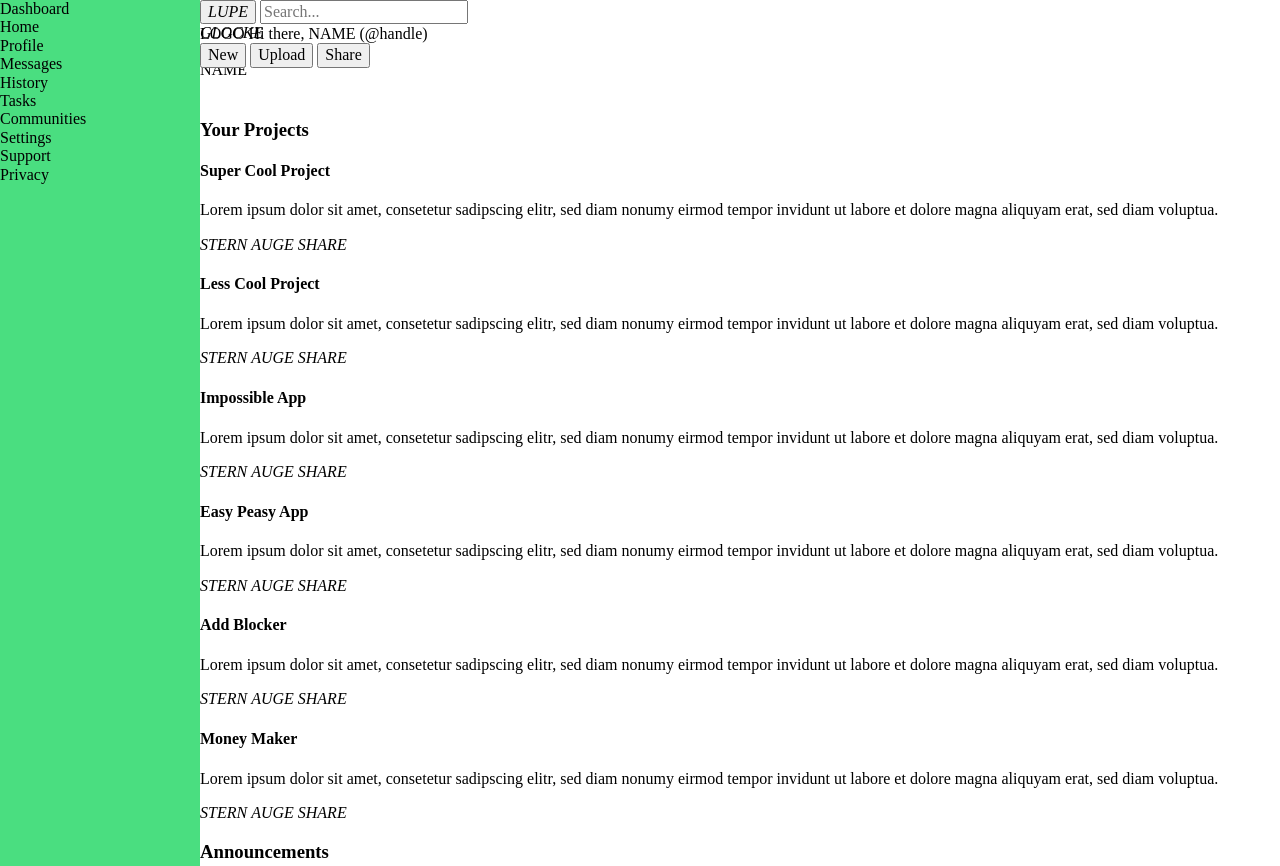
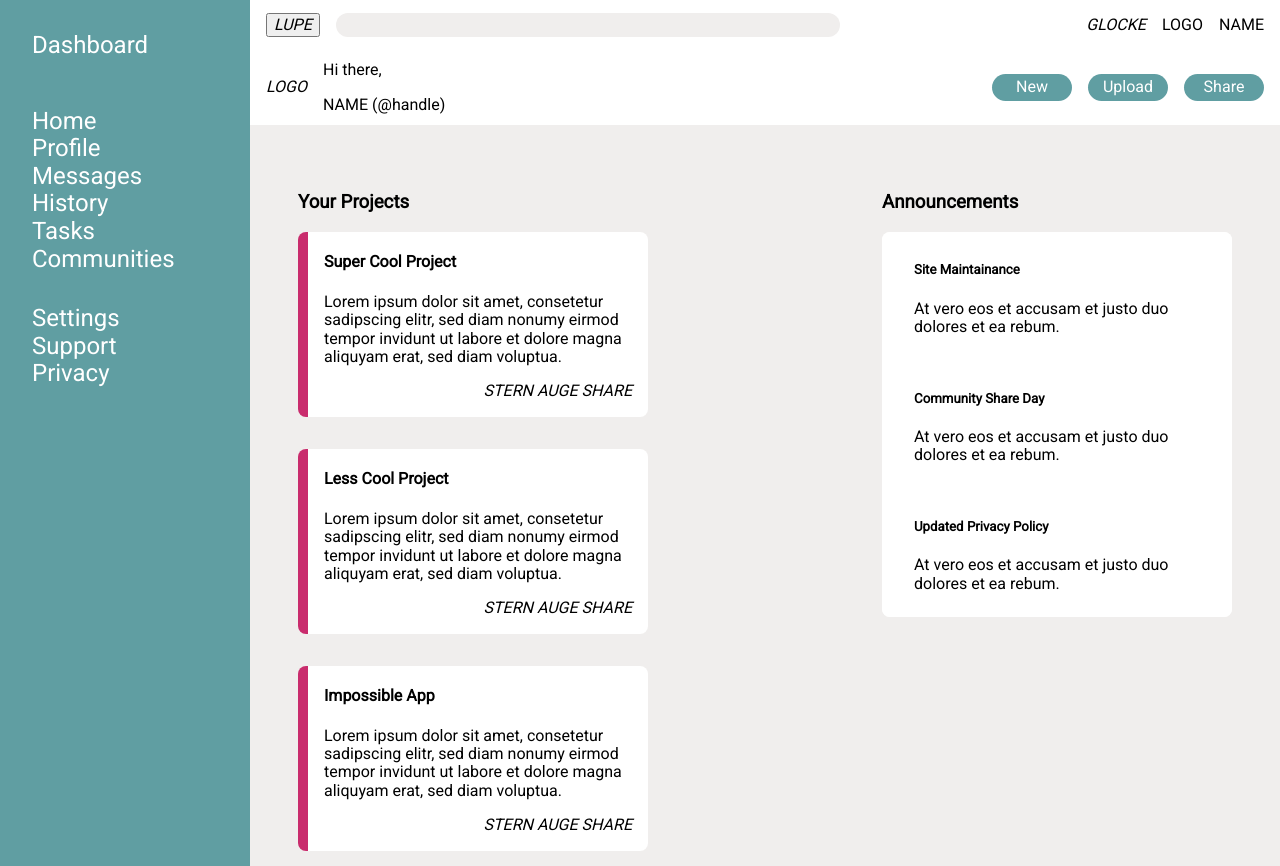
Before and after one commit to tkonzok/odin-admin-dashboard, a plain HTML site: page index.html in a window 1280 px wide. Shown: the top 866 px of the page. Drawn offline with nearby package versions, Linux system fonts and the light colour scheme; a web font is replaced by a local one.

Commit message:
Apply layout and some styling and colors

```diff
--- a/index.html
+++ b/index.html
@@ -13,16 +13,19 @@
         <div class="home">
           Dashboard
         </div>
+        <div class="nav-upper">
           <div class="nav">Home</div>
           <div class="nav">Profile</div>
           <div class="nav">Messages</div>
           <div class="nav">History</div>
           <div class="nav">Tasks</div>
           <div class="nav">Communities</div>
-        <div class="nav"></div>
+        </div>
+        <div class="nav-lower">
           <div class="nav">Settings</div>
           <div class="nav">Support</div>
           <div class="nav">Privacy</div>
+        </div>
       </div>
       <div class="header">
         <div class="search-container">
@@ -30,7 +33,7 @@
             <button type="submit">
               <i>LUPE</i>
             </button>
-            <input type="text" placeholder="Search..." name="search">
+            <input type="text" name="search">
           </form>
         </div>
         <div>
@@ -45,8 +48,11 @@
       </div>
       <div class="sub-header">
         <div>
-          LOGO
-          Hi there, NAME (@handle)
+          <i>LOGO</i>
+          <div>
+            <p>Hi there,</p>
+            <p>NAME (@handle)</p>
+          </div>
         </div>
         <div>
           <button type="button">New</button>
@@ -55,8 +61,9 @@
         </div>
       </div>
       <div class="content">
+        <div class="content-container">
+          <h3>Your Projects</h3>
           <div class="card-container">
-          <h3>Your Projects</h3>
             <div class="card">
               <h4>Super Cool Project</h4>
               <p>Lorem ipsum dolor sit amet, consetetur sadipscing elitr, sed diam nonumy eirmod tempor invidunt ut labore et dolore magna aliquyam erat, sed diam voluptua.</p>
@@ -111,18 +118,49 @@
                 <i>SHARE</i>
               </div>
             </div>
+            <div class="card">
+              <h4>Super Cool Project</h4>
+              <p>Lorem ipsum dolor sit amet, consetetur sadipscing elitr, sed diam nonumy eirmod tempor invidunt ut labore et dolore magna aliquyam erat, sed diam voluptua.</p>
+              <div class="card-icons">
+                <i>STERN</i>
+                <i>AUGE</i>
+                <i>SHARE</i>
+              </div>
+            </div>
+            <div class="card">
+              <h4>Super Cool Project</h4>
+              <p>Lorem ipsum dolor sit amet, consetetur sadipscing elitr, sed diam nonumy eirmod tempor invidunt ut labore et dolore magna aliquyam erat, sed diam voluptua.</p>
+              <div class="card-icons">
+                <i>STERN</i>
+                <i>AUGE</i>
+                <i>SHARE</i>
+              </div>
+            </div>
+            <div class="card">
+              <h4>Super Cool Project</h4>
+              <p>Lorem ipsum dolor sit amet, consetetur sadipscing elitr, sed diam nonumy eirmod tempor invidunt ut labore et dolore magna aliquyam erat, sed diam voluptua.</p>
+              <div class="card-icons">
+                <i>STERN</i>
+                <i>AUGE</i>
+                <i>SHARE</i>
+              </div>
+            </div>
+        </div>
         </div>
         <div class="announcements-container">
           <h3>Announcements</h3>
+          <div>
             <div class="card">
               <div class="announcement">
                 <h5>Site Maintainance</h5>
                 <p>At vero eos et accusam et justo duo dolores et ea rebum.</p>
               </div>
+            </div>
             <div class="card">
               <div class="announcement">
                 <h5>Community Share Day</h5>
                 <p>At vero eos et accusam et justo duo dolores et ea rebum.</p>
+              </div>
             </div>
             <div class="card">
               <div class="announcement">
@@ -131,8 +169,10 @@
               </div>
             </div>
           </div>
+        </div>
         <div class="trending-container">
           <h3>Trending</h3>
+          <div>
             <div class="card">
               <div class="trending-handles">
                 <i>ICON</i>
@@ -165,6 +205,7 @@
             </div>
           </div>
         </div>
+      </div>
     </main>
   </body>
 </html>
--- a/style.css
+++ b/style.css
@@ -1,10 +1,173 @@
+@import url('https://fonts.googleapis.com/css2?family=Roboto&family=Ysabeau+SC:wght@500&display=swap');
+
+body {
+    height: 100vh;
+}
+
 main {
     display: grid;
-    grid-template-columns: 200px 1fr;
-    grid-template-rows: 25px 75px 1fr;
+    grid-template-columns: 250px 1fr;
+    grid-template-rows: 50px 75px 1fr;
+    font-family: 'Roboto', sans-serif;
 }
 
 div.sidebar {
     grid-row: span 3;
-    background-color: #4ade80;
+    background-color: #609ea2;
+    color: #fff;
+    font-size: 24px;
 }
+
+div.sidebar > * {
+    margin: 2rem;
+}
+
+.home {
+    padding-bottom: 1rem;
+}
+
+.header {
+    display: flex;
+    align-items: center;
+    padding: 1rem;
+    gap: 1rem;
+}
+
+.search-container {
+    flex: 1;
+}
+
+.searchbar {
+    display: flex;
+    gap: 1rem;
+}
+
+input {
+    width: min(100%, 500px);
+    border-radius: 1rem;
+    border: 0px;
+    background-color: #f0eeed;
+}
+
+.sub-header {
+    display: flex;
+    justify-content: space-between;
+    align-items: center;
+    padding: 1rem;
+    gap: 1rem;
+}
+
+.sub-header div {
+    display: flex;
+    gap: 1rem;
+}
+
+.sub-header>div:first-child {
+    display: flex;
+    align-items: center;
+}
+
+.sub-header>div:first-child div {
+    display: block;
+}
+
+.sub-header button {
+    background-color: #609ea2;
+    color: #fff;
+    border-radius: 1rem;
+    border: 0;
+    padding: 0.3rem;
+    width: 80px;
+}
+
+div.content {
+    background-color: #f0eeed;
+    display: grid;
+    grid-template-columns: 1fr 350px;
+    grid-template-rows: 1fr 1fr;
+    padding: 3rem;
+    gap: 3rem;
+}
+
+.content-container {
+    grid-row: span 2;
+    display: flex;
+    flex-direction: column;
+    height: 100%;
+}
+
+.card-container {
+    display: grid;
+    gap: 2rem;
+    grid-template-columns: repeat(auto-fit, min(350px));
+}
+
+.card {
+    background-color: #fff;
+    border: 0;
+    border-radius: 0.5rem;
+}
+
+.card-container .card {
+    border-left: 10px solid #c92c6d;
+    padding: 0 1rem 1rem 1rem;
+}
+
+.card .card-icons {
+    text-align: end;
+}
+
+.announcements-container div {
+    background-color: #fff;
+    border-radius: 0.5rem;
+    border: 0;
+}
+
+.announcements-container .card {
+    padding: 0.5rem 2rem;
+}
+
+.trending-container {
+    display: flex;
+    flex-direction: column;
+    align-self: start;
+    height: 100%;
+}
+
+.trending-container div {
+    background-color: #fff;
+    border-radius: 0.5rem;
+    border: 0;
+}
+
+.trending-container > div {
+    display: flex;
+    flex-direction: column;
+    gap: 1rem;
+    height: 100%;
+}
+
+.trending-container .card {
+    padding: 0.5rem 2rem;
+    height: 100%;
+    display: flex;
+    flex-direction: column;
+    justify-content: space-between;
+}
+
+.trending-handles {
+    display: grid;
+    grid-template-columns: 50px 1fr;
+    align-items: center;
+}
+
+.trending-handle {
+    display: block;
+}
+
+/*
+#f0eeed = hellgrau
+#609ea2 = Petrol
+#c92c6d = Pink
+#332c39 = Schwarz
+*/
```
Lines whose indentation alone changed are shown as unchanged.
